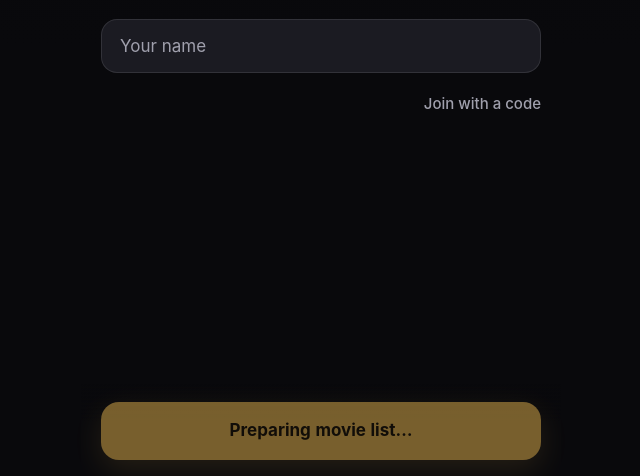
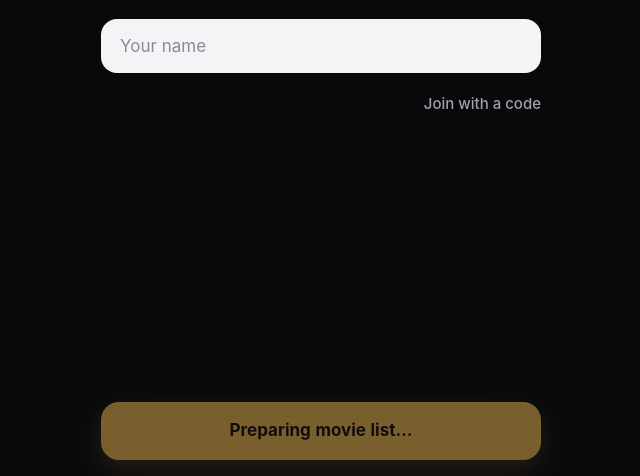
Before and after one commit to ash0503gh/Swipe_interest, a website: page public/index.html in a window 1280 px wide. Shown: the part 324-800 px from the top of the page, without its empty margins (319-959 px from the left). Drawn offline with Linux system fonts and the light colour scheme; no server answers.

Commit message:
Black text on light text fields
Co-Authored-By: Claude Opus 5.5 <noreply@anthropic.com>

```diff
--- a/public/style.css
+++ b/public/style.css
@@ -49,15 +49,14 @@ svg { display: block; }
 /* No backdrop blur on text fields: iOS Safari can stop drawing typed text in blurred fields. */
 .input {
   width: 100%; height: 54px; padding: 0 18px; font-size: 17px;
-  background: #1b1b22; border: 1px solid var(--line); border-radius: 16px;
-  color: var(--text); -webkit-text-fill-color: var(--text); caret-color: var(--brand);
+  background: #f4f4f6; border: 1px solid transparent; border-radius: 16px;
+  color: #111; -webkit-text-fill-color: #111; caret-color: #111;
   -webkit-user-select: text; user-select: text; -webkit-appearance: none; appearance: none;
   transform: translateZ(0);
   outline: none; transition: border-color 0.2s, background 0.2s;
 }
-.input:focus { border-color: rgba(255, 200, 87, 0.7); background: #22222b; }
-.input::placeholder { -webkit-text-fill-color: var(--muted); }
-.input::placeholder { color: var(--muted); }
+.input:focus { border-color: var(--brand); background: #fff; box-shadow: 0 0 0 3px rgba(255, 200, 87, 0.35); }
+.input::placeholder { color: #8a8a94; -webkit-text-fill-color: #8a8a94; }
 .code-input { height: 66px; font-size: 28px; font-weight: 700; letter-spacing: 0.35em; text-align: center; text-transform: uppercase; }
 .code-input::placeholder { letter-spacing: 0.35em; opacity: 0.35; }
 
```
